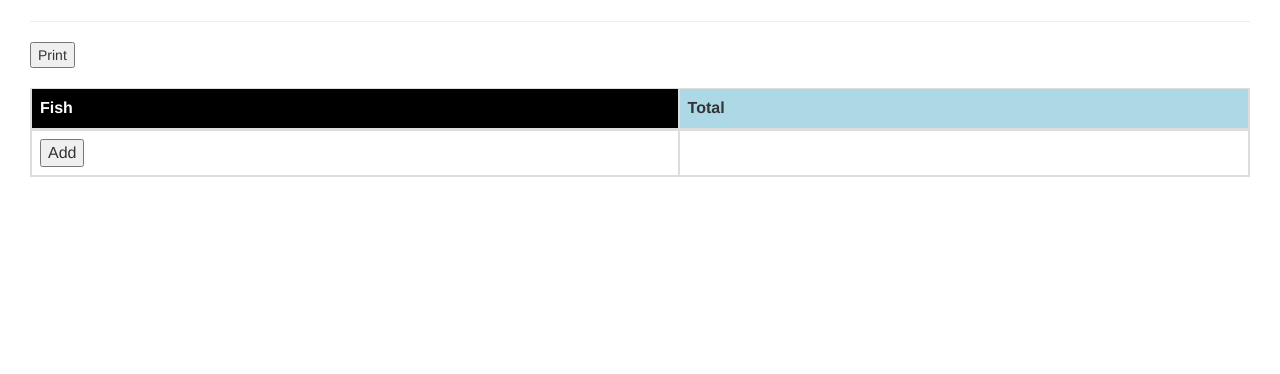
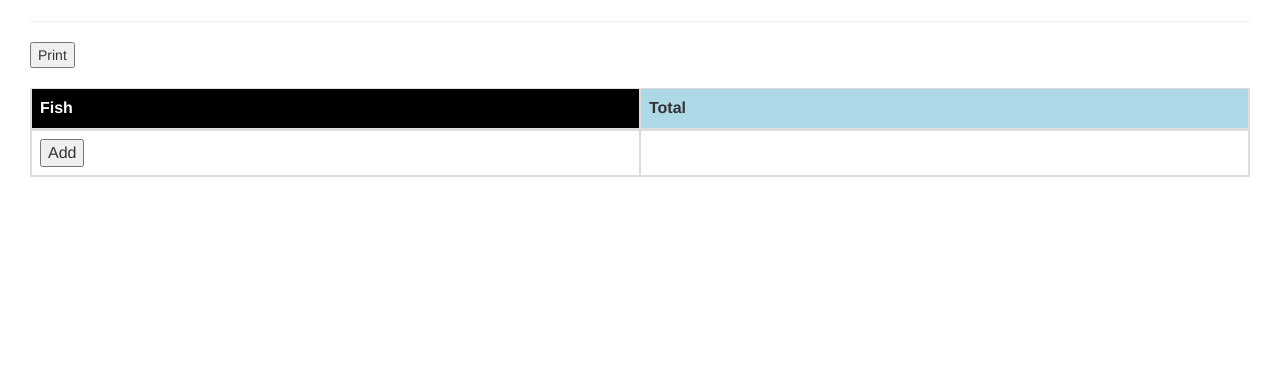
Before and after one commit to market-fresh/fishmonger, a Django app: template templates/purchasing/purchasing.html in a window 1280 px wide. Shown: the part 290-664 px from the top of the page. Run offline with Django 3.2, Linux system fonts and the light colour scheme; the template is opened without the code that fills it, so the values that code supplies are empty; some libraries are stand-ins or nearby versions.

Commit message:
change in formatting of purchasing report

```diff
--- a/templates/purchasing/purchasing.html
+++ b/templates/purchasing/purchasing.html
@@ -12,6 +12,7 @@
 			}
 
 			#myTable {
+				table-layout: fixed;
 				width: 250em !important;
 				border-collapse: separate;
 			}
```
